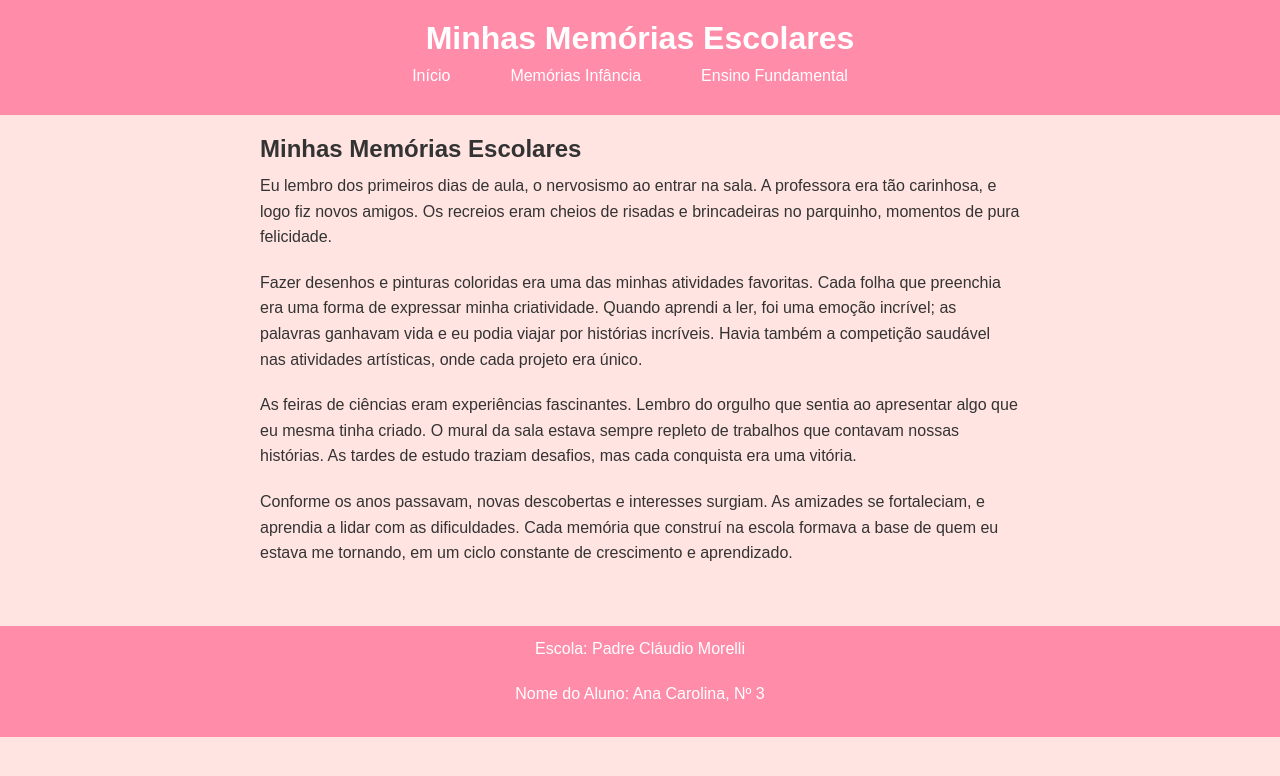
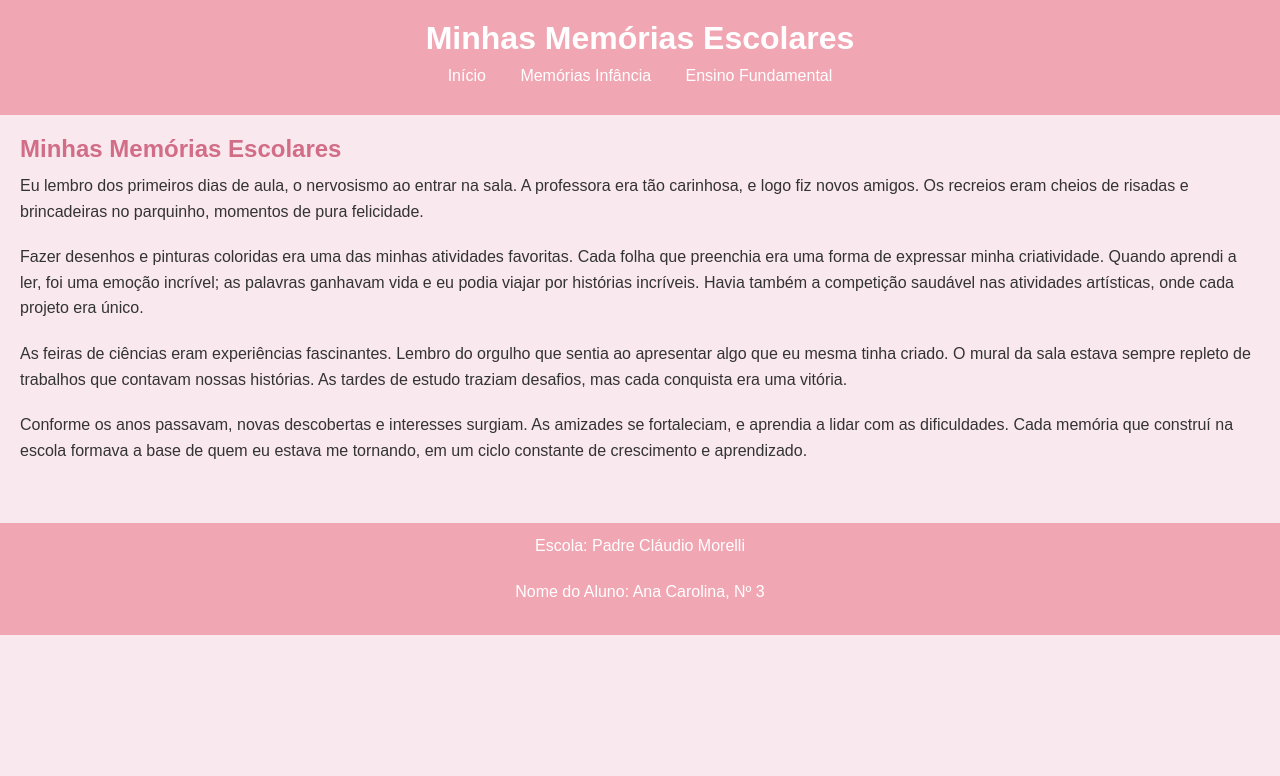
Before and after one commit to anab155/memorias-escolares, a plain HTML site: page index.html in a window 1280 px wide. Drawn offline with Linux system fonts and the light colour scheme.

Commit message:
Update style.css

```diff
--- a/style.css
+++ b/style.css
@@ -6,12 +6,12 @@
 
 body {
     font-family: Arial, sans-serif;
-    background-color: #ffe4e1; /* Fundo em rosa pastel */
-    color: #333; /* Cor das letras */
+    background-color: #f9e8ee; /* Rosa pastel clarinho */
+    color: #333;
 }
 
 header {
-    background-color: #ff8daA; /* Header em rosa pastel */
+    background-color: #f1a7b3; /* Rosa pastel */
     color: white;
     padding: 20px;
     text-align: center;
@@ -21,28 +21,25 @@ nav ul {
     list-style-type: none;
     margin: 0;
     padding: 0;
-    display: flex;
-    justify-content: center;
 }
 
 nav ul li {
+    display: inline;
     position: relative;
-    margin-right: 20px;
 }
 
 nav ul li a {
     color: white;
-    padding: 10px 20px;
+    padding: 10px 15px;
     text-decoration: none;
-    display: block;
+    display: inline-block;
 }
 
 nav ul li ul {
     display: none;
     position: absolute;
-    background-color: #ffb3c6; /* Fundo do submenu em rosa pastel */
+    background-color: #f1a7b3; /* Rosa pastel para o submenu */
     padding: 0;
-    list-style-type: none;
 }
 
 nav ul li:hover ul {
@@ -50,17 +47,15 @@ nav ul li:hover ul {
 }
 
 nav ul li ul li {
-    margin: 0;
+    display: block;
 }
 
 main {
     padding: 20px;
-    max-width: 800px;
-    margin: 0 auto;
 }
 
 h2, h3 {
-    color: #333; /* Cor das letras dos títulos */
+    color: #d16d87; /* Um rosa pastel um pouco mais escuro para títulos */
     margin-bottom: 10px;
 }
 
@@ -70,7 +65,7 @@ p {
 }
 
 footer {
-    background-color: #ff8daA; /* Footer em rosa pastel */
+    background-color: #f1a7b3; /* Rosa pastel para o rodapé */
     color: white;
     text-align: center;
     padding: 10px;
```
